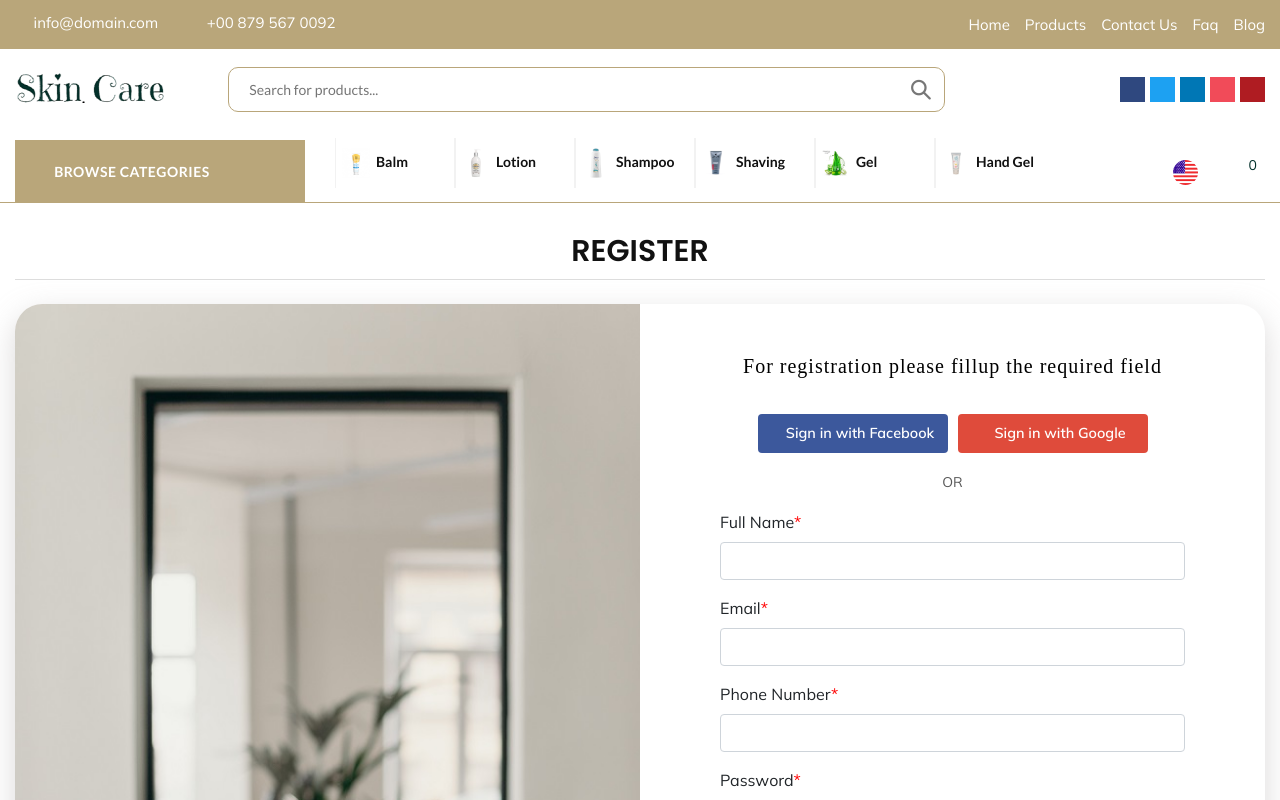
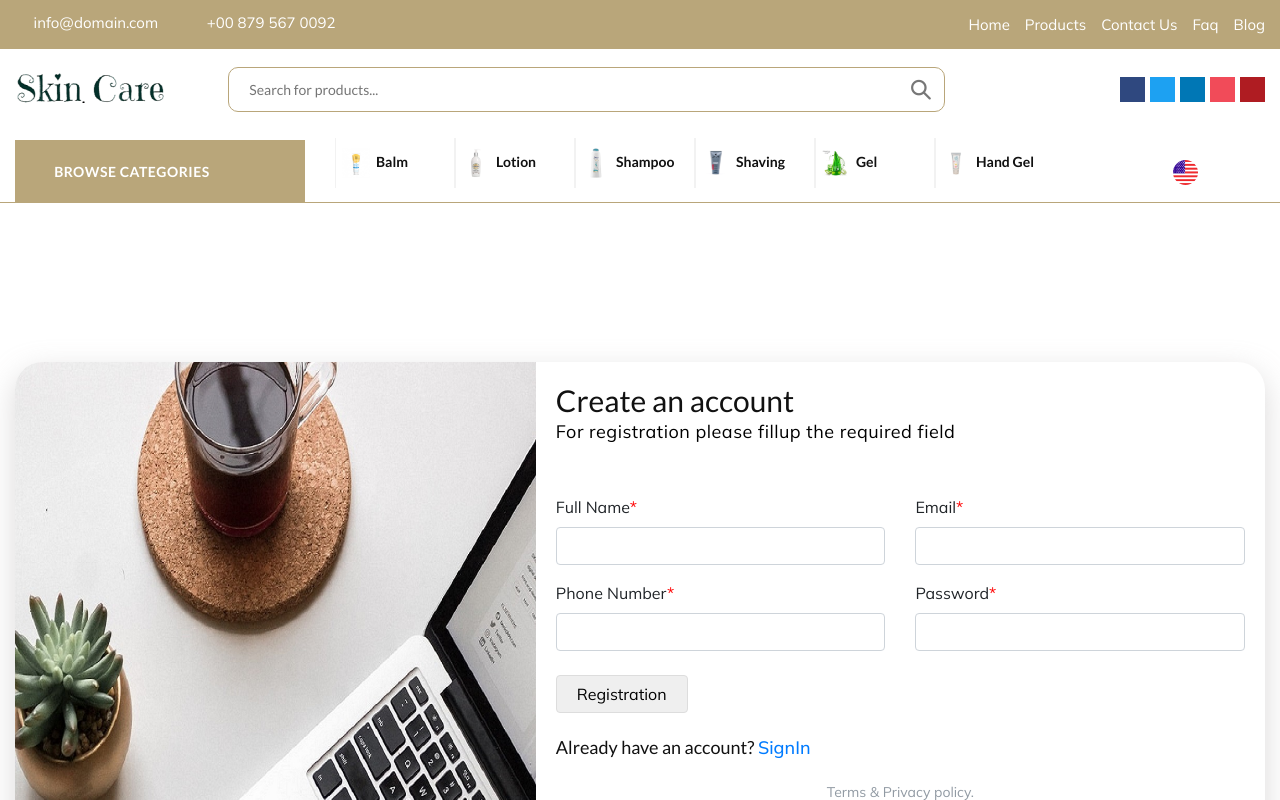
Before and after one commit to Ifratbinte/skin-care-react, a React (Create React App) app: page /registration in a window 1280 px wide. Shown: the top 800 px of the page. Built offline with nearby package versions, Linux system fonts and the light colour scheme; a web font is replaced by a local one.

Commit message:
update UI

```diff
--- a/public/assets/css/responsive.css
+++ b/public/assets/css/responsive.css
@@ -614,9 +614,6 @@
     .registration-card {
         margin-top: 150px;
     }
-    .registration-card-img {
-        display: none;
-    }
     .login-page {
         padding-top: 100px;
     }
--- a/public/assets/css/style.css
+++ b/public/assets/css/style.css
@@ -998,7 +998,11 @@ a.btn-bg{
     padding: 12px 0px;
     font-size: 15px;
 }
-
+.contact-page{
+    min-height: 100vh;
+    display: flex;
+    align-items: center;
+}
 .topbar-menu {
     text-align: right;
 }
@@ -3344,10 +3348,6 @@ img.cart-product-img {
     font-size: 15px;
 }
 
-li.entry.value-minus i {
-    color: #000;
-}
-
 .single-cart-product-price p,
 .single-cart-product-subtotal-price p {
     margin-top: 1.5rem;
@@ -3434,7 +3434,7 @@ td.total h6 {
 /* -------------------------------------Contact page start------------------------------------ */
 
 .contact-details {
-    padding: 2rem 1rem;
+    padding: 3rem;
 }
 
 .mapouter {
@@ -3455,11 +3455,7 @@ td.total h6 {
 }
 
 .contact-title p {
-    font-size: 17px;
-    font-family: cursive;
-    color: #000;
-    text-align: center;
-    padding-top: 30px;
+    font-size: 18px;
 }
 
 .map-iframe {
@@ -3482,12 +3478,6 @@ td.total h6 {
 .contact-form button:hover {
     color: #fff;
 }
-
-.contact-details-bdr {
-    border: 1px solid #ddd;
-    border-radius: 5px;
-}
-
 .contact-form button:focus {
     box-shadow: none;
 }
@@ -3518,10 +3508,6 @@ td.total h6 {
 .contact-address-info p {
     color: #000;
     font-size: 15px;
-}
-
-.input-title-name {
-    margin-left: 30px;
 }
 
 .contact-form-heading h3 {
@@ -3818,7 +3804,7 @@ td.total h6 {
     color: #fff;
 }
 
-.registration-card {
+.card-shadow {
     border: 0;
     border-radius: 27.5px;
     box-shadow: 0 10px 30px 0 rgba(172, 168, 168, 0.43);
@@ -3826,28 +3812,19 @@ td.total h6 {
 }
 
 .registration-card-img {
-    border-radius: 0;
-    position: absolute;
-    width: 100%;
-    -o-object-fit: cover;
-    object-fit: cover;
-}
-
-.registration-card-img img {
-    height: 1020px;
-}
-
-.registration-card-description p {
-    font-size: 20px;
+    height: 480px;
+    max-width: 100%;
+}
+
+
+.registration-header p {
+    font-size: 18px;
     color: #000;
     font-weight: normal;
-    font-family: 'Oleo Script', cursive;
-    letter-spacing: 1px;
-    text-align: center;
-    padding: 16px;
-}
-
-.registration-page-registration-form span {
+    letter-spacing: .5px;
+}
+
+.registration-form span {
     color: red;
 }
 
@@ -3878,7 +3855,7 @@ a.text-reset {
     text-decoration: underline;
 }
 .terms-text{
-    padding: 40px 0;
+    padding: 20px 0;
 }
 .terms-text a {
     font-size: 14px;
@@ -4482,6 +4459,3 @@ form.form-recuvery {
     border: 1px solid #ddd;
     padding: 20px;
 }
-
-/* ................................ */
-/* Cart */
--- a/src/pages/component/Form/registration.jsx
+++ b/src/pages/component/Form/registration.jsx
@@ -38,44 +38,40 @@ const Registration = () => {
   return (
     <section className="registration-page py-3 py-md-0">
         <div className="container">
-            <h3 className="register-head">Register</h3>
-            <div className="card registration-card my-4">
+            <div className="card card-shadow my-4">
                 <div className="row no-gutters">
-                    <div className="col-lg-6">
-                        <div className="registration-card-img">
-                            <img src="assets/img/registration2.jpg" alt="registration"/>
+                    <div className="col-md-5">
+                        <div className="registration-card-img d-md-block d-none">
+                            <img src="assets/img/registration.jpg" alt="registration" className='img-fluid'/>
                         </div>
                     </div>
-                    <div className="col-lg-6 col-lg-offset-1">
-                        <h3 className="register-head d-lg-none ">Register</h3>
+                    <div className="col-md-7 col-md-offset-1">
                         <div className="card-body registration-information">
-                            <div className="registration-card-description">
+                            <div className="registration-header mb-5">
+                                <h3>Create an account</h3>
                                 <p>For registration please fillup the required field</p>
                             </div>
                             <form action='' onSubmit={handleSubmit}>
-                                <div className="social-login">
-                                    <button className="btn facebook-btn social-btn mr-2" type="button"><span><i className="fa fa-facebook"></i> Sign in with Facebook</span> </button>
-                                    <button className="btn google-btn social-btn" type="button"><span><i className="fa fa-google"></i> Sign in with Google</span> </button>
-                                </div>
-                                <p className='text-center'> OR </p>
-                                <div className="registration-page-registration-form">
-                                    <div className="form-group">
+                                <div className="registration-form">
+                                    <div className="row">
+                                        <div className="form-group col-lg-6">
                                             <label htmlFor="first">Full Name<span>*</span></label>
                                             <input type="text" className="form-control" id="name" autoComplete='off' value={userReg.username} onChange={handleInput} name="username"/>
                                         </div>
-                                    <div className="form-group">
+                                        <div className="form-group col-lg-6">
                                             <label htmlFor="email ">Email<span>*</span></label>
                                             <input type="email" className="form-control" id="email" autoComplete='off' value={userReg.email} onChange={handleInput} name="email"/>
                                         </div>
-                                    <div className="form-group">
+                                        <div className="form-group col-lg-6">
                                             <label htmlFor="number">Phone Number<span>*</span></label>
                                             <input type="text" className="form-control" id="phone" autoComplete='off' value={userReg.phone} onChange={handleInput} name="phone"/>
                                         </div>
-                                    <div className="form-group">
+                                        <div className="form-group col-lg-6">
                                             <label htmlFor="password ">Password<span>*</span></label>
                                             <input type="password" className="form-control" id="password" autoComplete='off' value={userReg.password} onChange={handleInput} name="password"/>
                                         </div>
-                                    <button className="button button-sqr btn-transparent" type="submit">Registration</button>
+                                    </div>
+                                    <button className="button button-sqr btn-transparent mt-2" type="submit">Registration</button>
                                 </div>
                             </form>
 
--- a/src/pages/component/cart/cart.css
+++ b/src/pages/component/cart/cart.css
@@ -7,52 +7,10 @@
   font-family: Mulish;
 }
 
-/* html {
-  font-size: 55.5%;
-} */
-
 .cart-shop{
     font-size: 55.5%;
 }
 
-/* :root {
-  --main-color: #333;
-  --primary-color: #acacac;
-  --icon-color: #525252;
-} */
-
-/* i {
-  width: 2rem;
-  height: 2rem;
-} */
-
-/* .fa,
-.fas {
-  font-weight: 900;
-  display: grid;
-  place-items: center;
-  font-size: 1.6rem;
-  cursor: pointer;
-  display: flex;
-  align-items: center;
-  justify-content: center;
-} */
-/*
-body {
-  width: 80%;
-  height: 100vh;
-  margin: auto;
-}
-
-header {
-  width: 100%;
-  line-height: 10rem;
-  display: grid;
-  grid-template-columns: 1fr 1fr;
-  border-bottom: 0.1rem solid #9a9191;
-  transform: rotate(-0.05deg);
-  margin-bottom: 7rem;
-} */
 .section-gap{
     margin: 30px 0;
 }
@@ -166,7 +124,6 @@ header {
 .items-info {
   width: 100%;
   height: 4rem;
-  /* background-color: lavender; */
   margin: auto;
   display: grid;
   grid-template-columns: 1fr 1fr 1fr 1fr 1fr;
@@ -188,7 +145,6 @@ header {
 .items-info .title h5 {
   font-style: normal;
   font-weight: bold;
-  /* font-size: 2.2rem; */
   display: flex;
   align-items: center;
   text-transform: capitalize;
@@ -204,8 +160,6 @@ header {
   text-align: left;
   color: var(--primary-color);
 }
-
-
 
 .cart-details-qunty {
     display: flex;
@@ -240,7 +194,12 @@ header {
   border: none;
   background-color: transparent;
 }
-
+.value-plus:hover{
+  color: #28514C;
+}
+.value-minus:hover{
+  color: #9E4B47;
+}
 .card-total {
   width: 95%;
   margin-top: 2rem;
--- a/src/pages/component/cart/cartItems.jsx
+++ b/src/pages/component/cart/cartItems.jsx
@@ -8,7 +8,6 @@ const CartItems = ({id, image, title, desc, currentPrice, amount }) => {
 
     return (
         <>
-            <div>
             <div className="items-info">
                 <div className="product-img">
                     <img src={image} alt="product" />
@@ -28,7 +27,6 @@ const CartItems = ({id, image, title, desc, currentPrice, amount }) => {
                 </div>
             </div>
             <hr />
-            </div>
         </>
     )
 }
--- a/src/pages/component/cart/contextCart.jsx
+++ b/src/pages/component/cart/contextCart.jsx
@@ -39,8 +39,8 @@ const ContextCart = () => {
                     <div className="card-total">
                         <h4>Cart Total : <span>2200</span></h4>
                         <div className="cart-bottom-btn">
-                            <a href="#" className='button button-sqr btn-transparent mr-2'>Checkout</a>
-                            <a href="#" className='button button-sqr btn-bg'>Clear cart</a>
+                            <a href="#" className='button button-sqr btn-transparent mr-2' type='button'>Checkout</a>
+                            <a href="#" className='button button-sqr btn-bg' type='button'>Clear cart</a>
                         </div>
                     </div>
 
--- a/src/pages/component/layout/headerAction/headerAction.jsx
+++ b/src/pages/component/layout/headerAction/headerAction.jsx
@@ -44,10 +44,10 @@ class HeaderAction extends Component {
                 </li>
                 <li className="action-nav-list">
                     <div className="cart-box-wrapper">
-                        <a className="cart-info" href="cart.html">
+                        <a className="cart-info" href="/cart">
                             <span className="quick-icon">
                                 <i className="icon fa fa-shopping-bag"></i>
-                                <span className="quantity">0</span>
+                                {/* <span className="quantity">0</span> */}
                             </span>
                         </a>
                         <div className="cart-dropdown">
```
Also changed, not shown: src/pages/component/contact.jsx (+28 -63 lines). Lines whose indentation alone changed are shown as unchanged.
